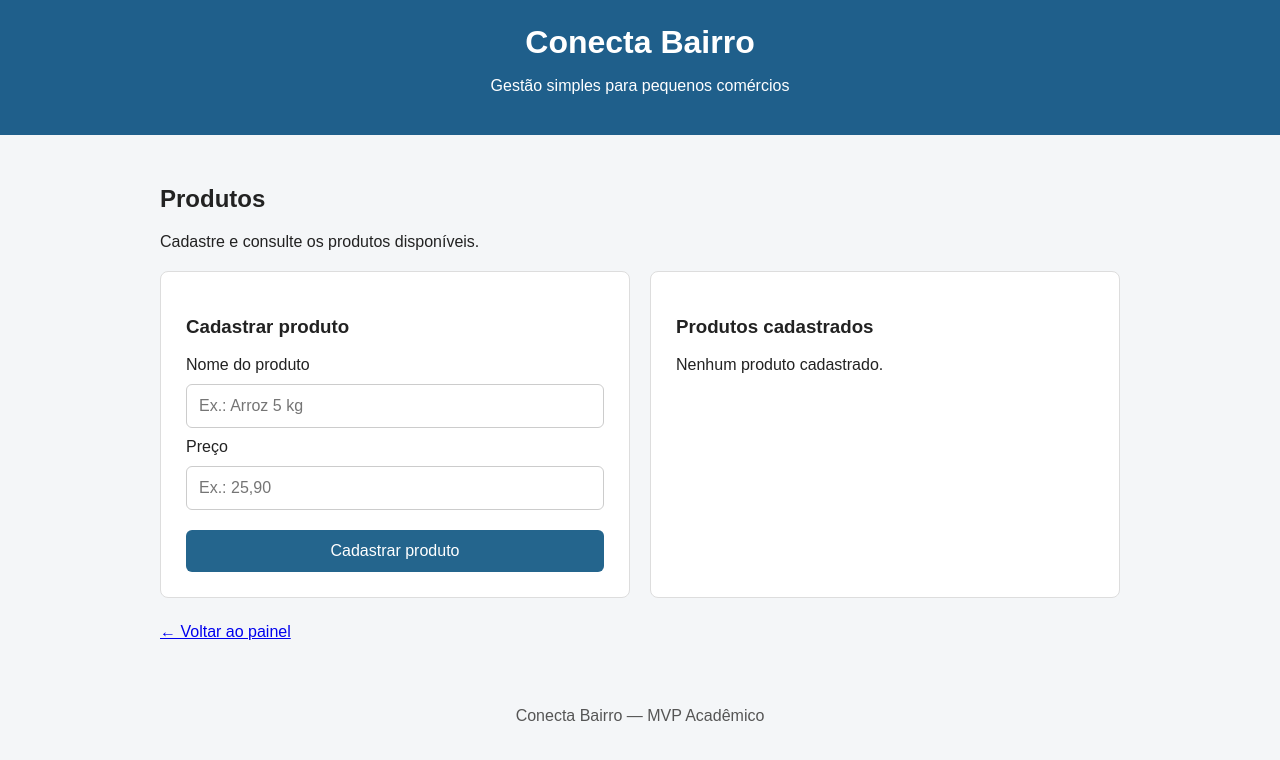
After one commit to matheeeusm/conecta-bairro, a Flask app: page /produtos in a window 1280 px wide. The commit adds this page. Shown: the top 760 px of the page. Run offline with Flask 3, Linux system fonts and the light colour scheme.

Commit message:
feat: implementa cadastro e listagem de produtos

```diff
--- a/app.py
+++ b/app.py
@@ -1,4 +1,4 @@
-from flask import Flask, render_template
+from flask import Flask, render_template, request, redirect, url_for
 from flask_sqlalchemy import SQLAlchemy
 from datetime import datetime
 
@@ -59,6 +59,52 @@ def index():
     return render_template("index.html")
 
 
+@app.route("/produtos", methods=["GET", "POST"])
+def produtos():
+
+    erro = None
+
+    if request.method == "POST":
+        nome = request.form.get("nome", "").strip()
+        preco_texto = request.form.get("preco", "").strip()
+
+        if not nome:
+            erro = "Informe o nome do produto."
+
+        elif not preco_texto:
+            erro = "Informe o preço do produto."
+
+        else:
+            try:
+                preco = float(preco_texto.replace(",", "."))
+
+                if preco <= 0:
+                    erro = "O preço deve ser maior que zero."
+
+                else:
+                    novo_produto = Produto(
+                        nome=nome,
+                        preco=preco,
+                        disponivel=True
+                    )
+
+                    db.session.add(novo_produto)
+                    db.session.commit()
+
+                    return redirect(url_for("produtos"))
+
+            except ValueError:
+                erro = "Informe um preço válido."
+
+    lista_produtos = Produto.query.order_by(Produto.id.desc()).all()
+
+    return render_template(
+        "produtos.html",
+        produtos=lista_produtos,
+        erro=erro
+    )
+
+
 with app.app_context():
     db.create_all()
 
--- a/static/css/style.css
+++ b/static/css/style.css
@@ -58,3 +58,82 @@ footer {
     padding: 20px;
     color: #555;
 }
+/* Página de produtos */
+
+.page-header {
+    margin-bottom: 20px;
+}
+
+.produto-grid {
+    display: grid;
+    grid-template-columns: 1fr 1fr;
+    gap: 20px;
+}
+
+.card form {
+    display: flex;
+    flex-direction: column;
+    gap: 10px;
+}
+
+.card input {
+    padding: 12px;
+    border: 1px solid #ccc;
+    border-radius: 6px;
+    font-size: 16px;
+}
+
+.card button {
+    margin-top: 10px;
+    padding: 12px;
+    border: none;
+    border-radius: 6px;
+    background: #24658d;
+    color: white;
+    font-size: 16px;
+    cursor: pointer;
+}
+
+.card button:hover {
+    background: #194d6d;
+}
+
+.produto-item {
+    display: flex;
+    justify-content: space-between;
+    align-items: center;
+    padding: 12px 0;
+    border-bottom: 1px solid #ddd;
+}
+
+.produto-item p {
+    margin: 5px 0 0;
+}
+
+.status {
+    padding: 6px 10px;
+    border-radius: 15px;
+    background: #e5f6e9;
+    color: #176b2c;
+    font-size: 14px;
+    font-weight: bold;
+}
+
+.alerta {
+    padding: 10px;
+    margin-bottom: 10px;
+    border-radius: 6px;
+    background: #ffe8e8;
+    color: #8a1f1f;
+}
+
+.voltar {
+    display: inline-block;
+    margin-top: 25px;
+}
+
+@media (max-width: 700px) {
+    .produto-grid {
+        grid-template-columns: 1fr;
+    }
+}
--- a/templates/index.html
+++ b/templates/index.html
@@ -17,7 +17,7 @@
             <p>Cadastre e consulte clientes.</p>
         </a>
 
-        <a href="#" class="card">
+        <a href="{{ url_for('produtos') }}" class="card">
             <h3>Produtos</h3>
             <p>Gerencie produtos e preços.</p>
         </a>
--- /dev/null
+++ b/templates/produtos.html
@@ -0,0 +1,88 @@
+{% extends "base.html" %}
+
+{% block content %}
+
+<section class="page-header">
+    <h2>Produtos</h2>
+    <p>Cadastre e consulte os produtos disponíveis.</p>
+</section>
+
+<div class="produto-grid">
+
+    <section class="card">
+        <h3>Cadastrar produto</h3>
+
+        {% if erro %}
+        <div class="alerta">
+            {{ erro }}
+        </div>
+        {% endif %}
+
+        <form method="POST">
+
+            <label for="nome">Nome do produto</label>
+            <input
+                type="text"
+                id="nome"
+                name="nome"
+                placeholder="Ex.: Arroz 5 kg"
+                required
+            >
+
+            <label for="preco">Preço</label>
+            <input
+                type="text"
+                id="preco"
+                name="preco"
+                placeholder="Ex.: 25,90"
+                required
+            >
+
+            <button type="submit">
+                Cadastrar produto
+            </button>
+
+        </form>
+    </section>
+
+
+    <section class="card">
+
+        <h3>Produtos cadastrados</h3>
+
+        {% if produtos %}
+
+            {% for produto in produtos %}
+
+            <div class="produto-item">
+
+                <div>
+                    <strong>{{ produto.nome }}</strong>
+                    <p>
+                        R$ {{ "%.2f"|format(produto.preco) }}
+                    </p>
+                </div>
+
+                <span class="status">
+                    Disponível
+                </span>
+
+            </div>
+
+            {% endfor %}
+
+        {% else %}
+
+            <p>Nenhum produto cadastrado.</p>
+
+        {% endif %}
+
+    </section>
+
+</div>
+
+<a href="{{ url_for('index') }}" class="voltar">
+    ← Voltar ao painel
+</a>
+
+{% endblock %}
```
